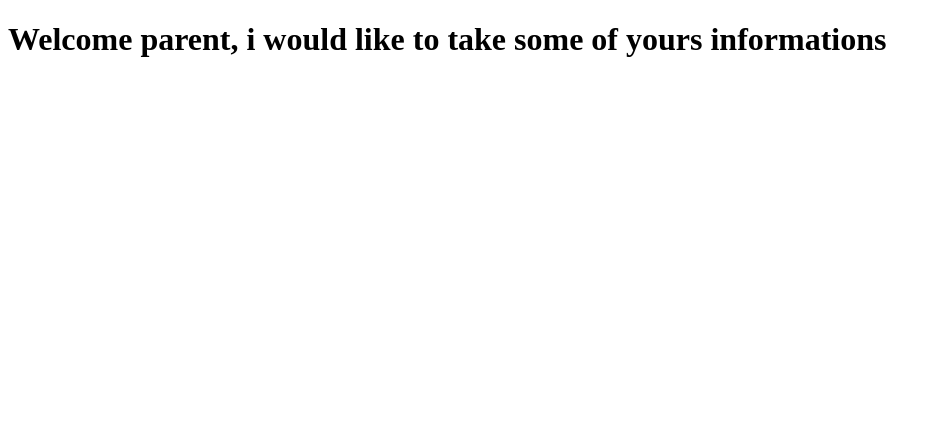
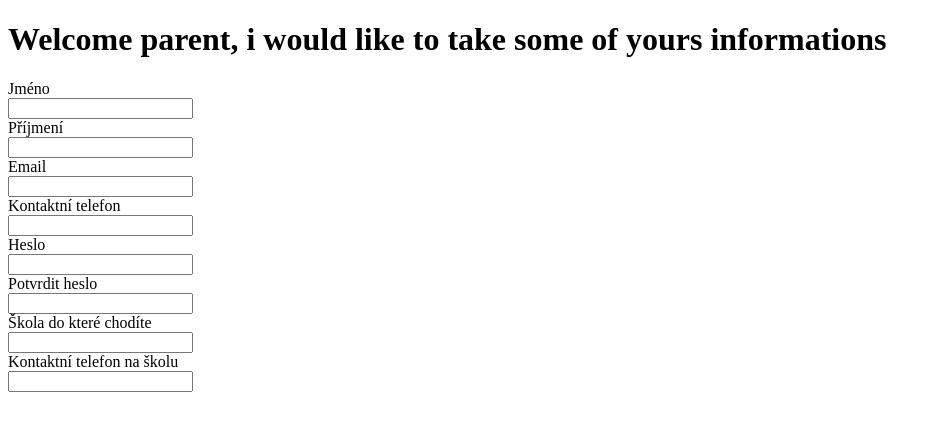
Before and after one commit to Jokekill/StudentiPomahaji, a plain HTML site: page public/html/Registration/RegisterParent.html in a window 1280 px wide. Shown: the whole page, without its empty margins (0-941 px from the left). Drawn offline with Linux system fonts and the light colour scheme.

Commit message:
firebase init

```diff
--- a/public/html/Registration/RegisterParent.html
+++ b/public/html/Registration/RegisterParent.html
@@ -7,7 +7,31 @@
 <body>
 <h1>Welcome parent, i would like to take some of yours informations</h1>
 
+<form action="">
+    <label for="fname_tb">Jméno</label><br>
+    <input type="text" id="fname_tb" name="fname"><br>
 
+    <label for="lname_tb">Příjmení</label><br>
+    <input type="text" id="lname_tb" name="lname"><br>
+
+    <label for="email_tb">Email</label><br>
+    <input type="text" id="email_tb" name="email"><br>
+
+    <label for="phone_tb">Kontaktní telefon</label><br>
+    <input type="number" id="phone_tb" name="phone"><br>
+
+    <label for="passwd_tb">Heslo</label><br>
+    <input type="password" id="passwd_tb" name="passwd"><br>
+
+    <label for="passwdconfirm_tb">Potvrdit heslo</label><br>
+    <input type="password" id="passwdconfirm_tb" name="passwdconfirm"><br>
+
+    <label for="school_tb">Škola do které chodíte</label><br>
+    <input type="text" id="school_tb" name="school"><br>
+
+    <label for="schoolphone_tb">Kontaktní telefon na školu</label><br>
+    <input type="number" id="schoolphone_tb" name="schoolphone"><br>
+</form>
 
 </body>
 </html>
```
Also changed, not shown: firebase.json.
